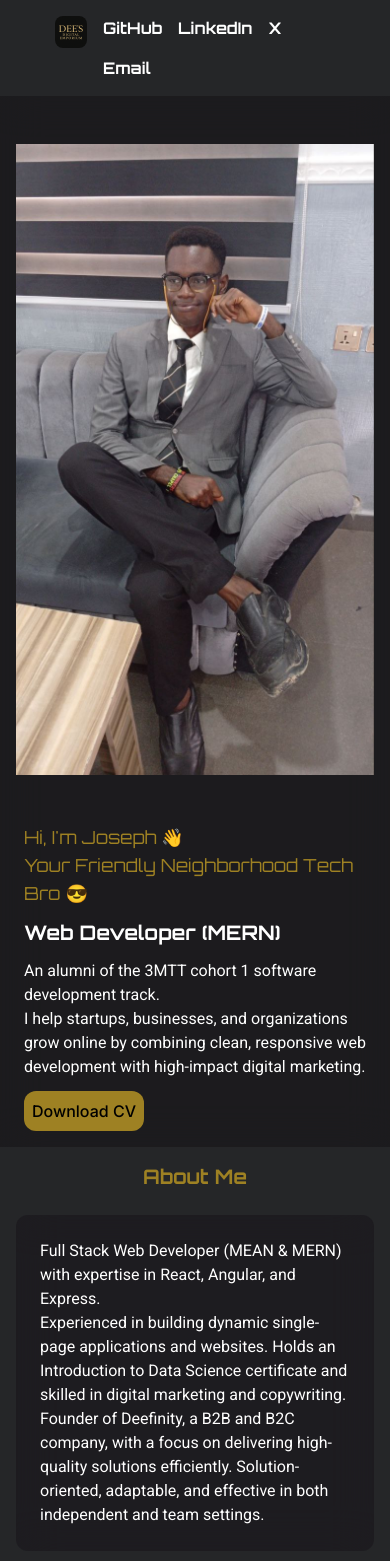
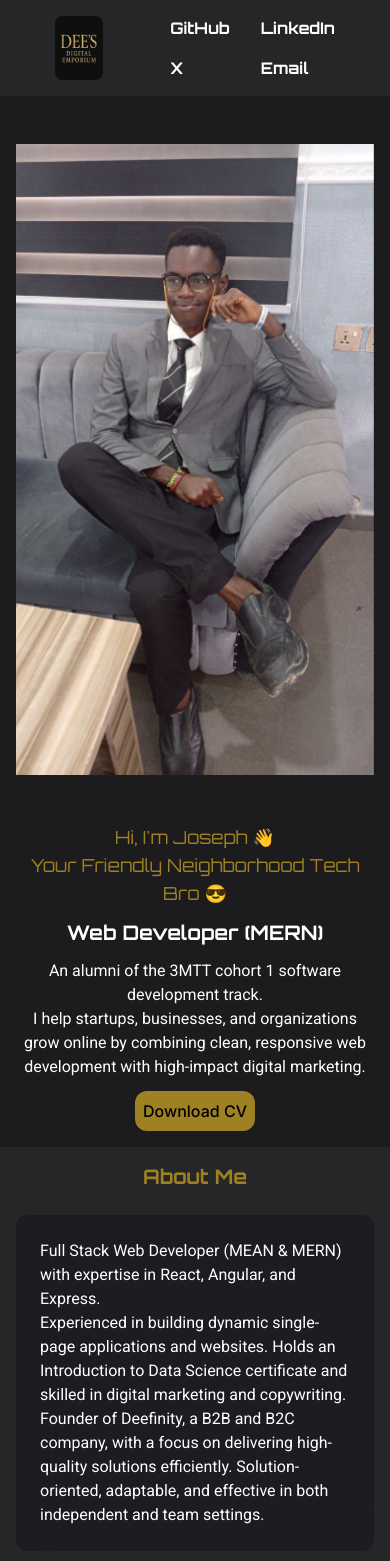
Before and after one commit to TenninDYuurei/portfolio, a React (Vite) app: page / in a window 390 px wide. Shown: the top 1561 px of the page. Built offline with nearby package versions, Linux system fonts and the light colour scheme.

Commit message:
final changes hopefuly

```diff
--- a/src/components/DDEImg.tsx
+++ b/src/components/DDEImg.tsx
@@ -2,7 +2,7 @@ import dde from "@/assets/images/dde.png"
 
 const DDEIcon = () => {
   return (
-   <img src={dde} alt="Dees Digital Emporium" className="w-8 h-8 h-fit aspect-square md:w-12 rounded-lg" />
+   <img src={dde} alt="Dees Digital Emporium" className="w-12 rounded-lg" />
 
   )
 }
--- a/src/components/QuickLinks.tsx
+++ b/src/components/QuickLinks.tsx
@@ -3,7 +3,7 @@ import { links } from "../utils"
 
 const QuickLinks = () => {
     return (
-        <div className="flex flex-wrap gap-4 items-center justify-start font-orbitron">
+        <div className="grid grid-cols-2 sm:flex sm:flex-wrap gap-4 items-center justify-start font-orbitron">
             {links.map((link, index) => (
                 <a
                     className="text-white font-bold  visited:text-primary-gold hover:text-white focus:text-white"
--- a/src/components/firstSection/FirstSection.tsx
+++ b/src/components/firstSection/FirstSection.tsx
@@ -20,7 +20,7 @@ const FirstSection = () => {
                 </div> */}
 
                 {/* TEXT SECTION */}
-                <div className="w-full flex flex-col justify-center px-2 md:w-1/2 gap-3">
+                <div className="w-full flex flex-col justify-center px-2 md:w-1/2 gap-3 text-center sm:text-left">
                     <h1 className="font-orbitron text-primary-gold text-lg sm:text-2xl lg:text-3xl">Hi, I'm Joseph 👋<br /> Your Friendly Neighborhood Tech Bro 😎</h1>
                     {/* BIG TEXT SECTION */}
                     <h2 className="text-white text-xl sm:text-3xl lg:text-5xl font-bold font-orbitron">Web Developer (MERN)</h2>
@@ -33,7 +33,7 @@ const FirstSection = () => {
                     download
                     href={myCv}
                     type="button"
-                    className="w-fit bg-primary-gold text-black hover:text-white font-sans glassmorphic p-2 rounded-xl ">Download CV</a>
+                    className="w-fit bg-primary-gold text-black hover:text-white font-sans glassmorphic p-2 rounded-xl self-center sm:self-start">Download CV</a>
                 </div>
             </div>
         </div>
```
